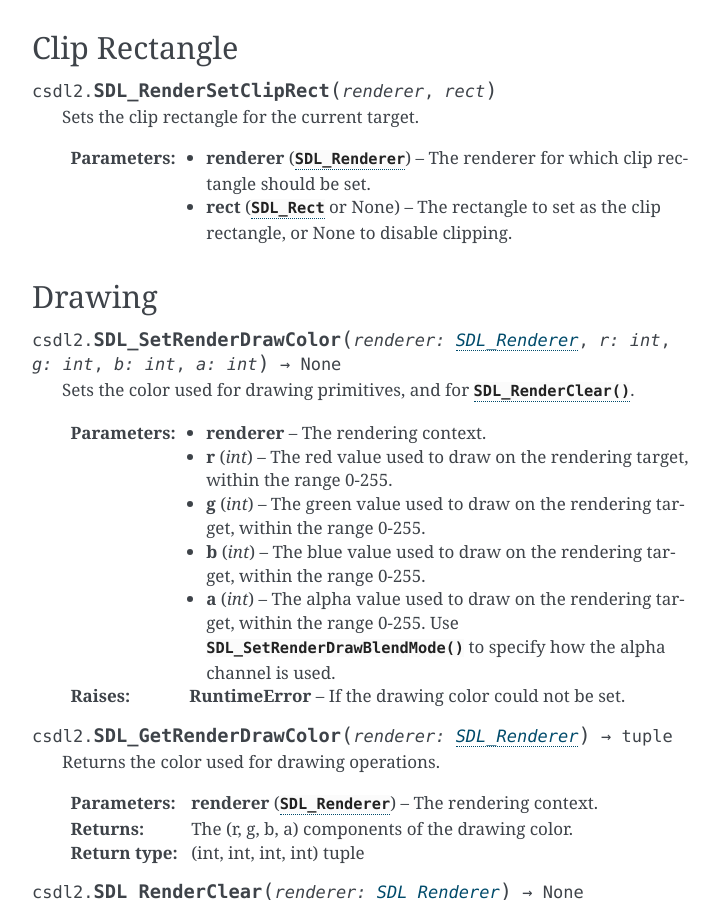
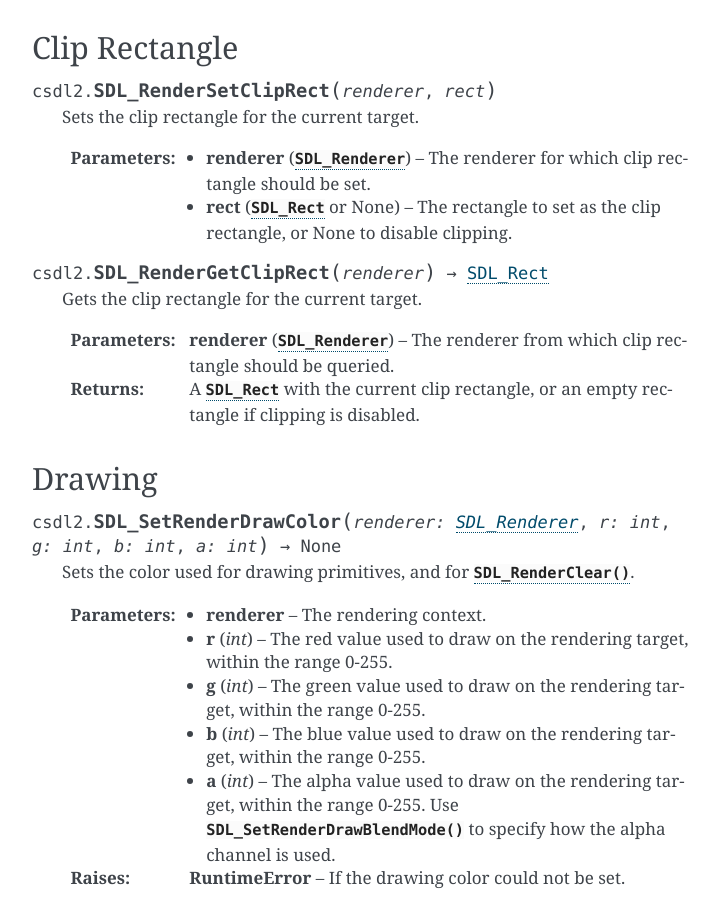
Before and after one commit to pyokagan/pycsdl2, a Sphinx documentation site: the page built from docs/api/render.rst, in a window 1280 px wide and 900 px high, scrolled down 8530 px. Shown: the whole window, without its empty margins (388-1107 px from the left). Built offline with Sphinx 7.4.7, drawn with Linux system fonts in a browser that asks for light colours; some of the changed text lies outside the part shown.

Commit message:
render: implement SDL_RenderGetClipRect()

```diff
--- a/docs/api/render.rst
+++ b/docs/api/render.rst
@@ -440,6 +440,15 @@ Clip Rectangle
                 clipping.
    :type rect: :class:`SDL_Rect` or None
 
+.. function:: SDL_RenderGetClipRect(renderer) -> SDL_Rect
+
+   Gets the clip rectangle for the current target.
+
+   :param renderer: The renderer from which clip rectangle should be queried.
+   :type renderer: :class:`SDL_Renderer`
+   :returns: A :class:`SDL_Rect` with the current clip rectangle, or an empty
+             rectangle if clipping is disabled.
+
 Drawing
 -------
 .. function:: SDL_SetRenderDrawColor(renderer: SDL_Renderer, r: int, g: int, b: int, a: int) -> None
```
Also changed, not shown: 3 other files.
